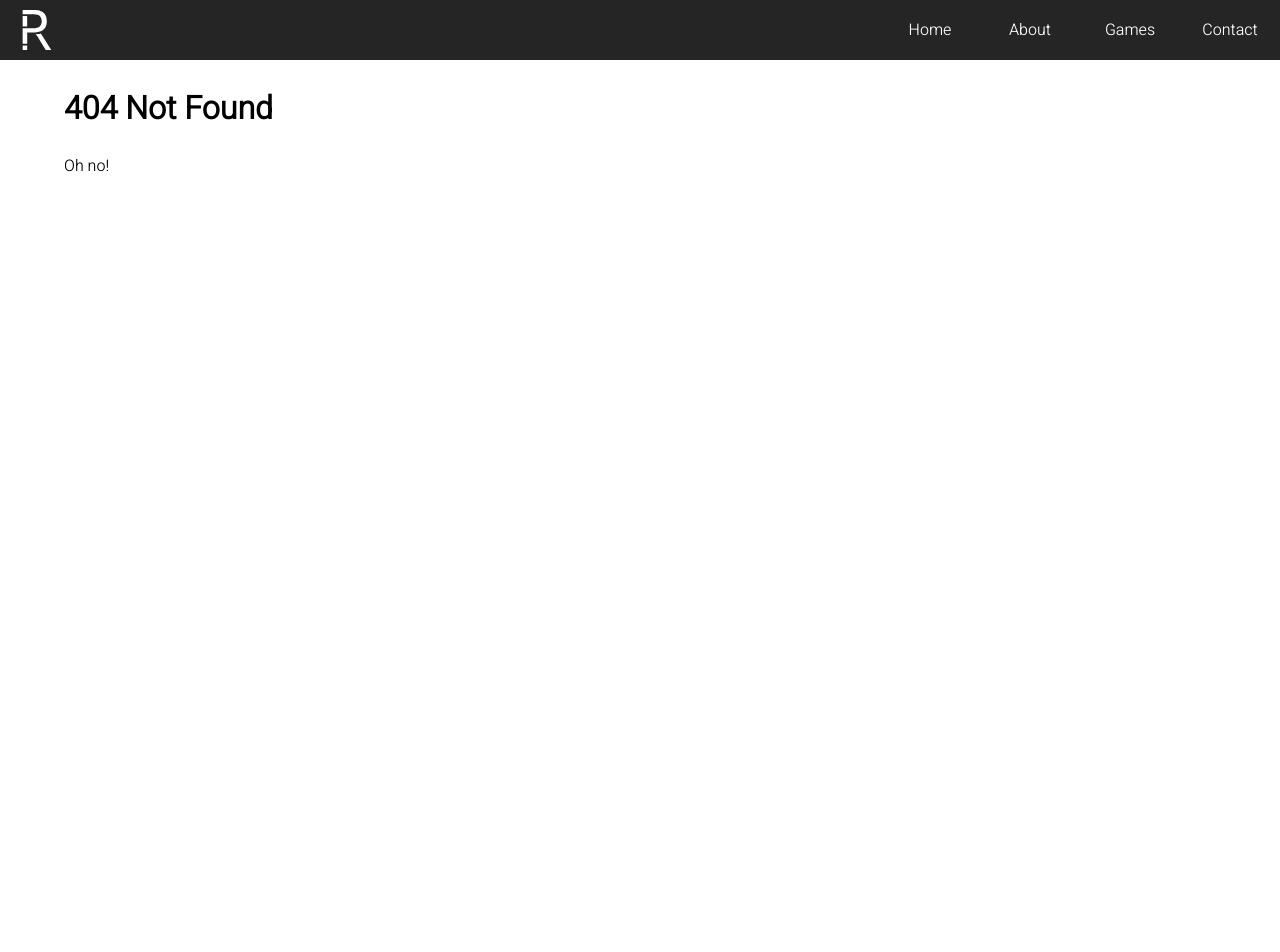
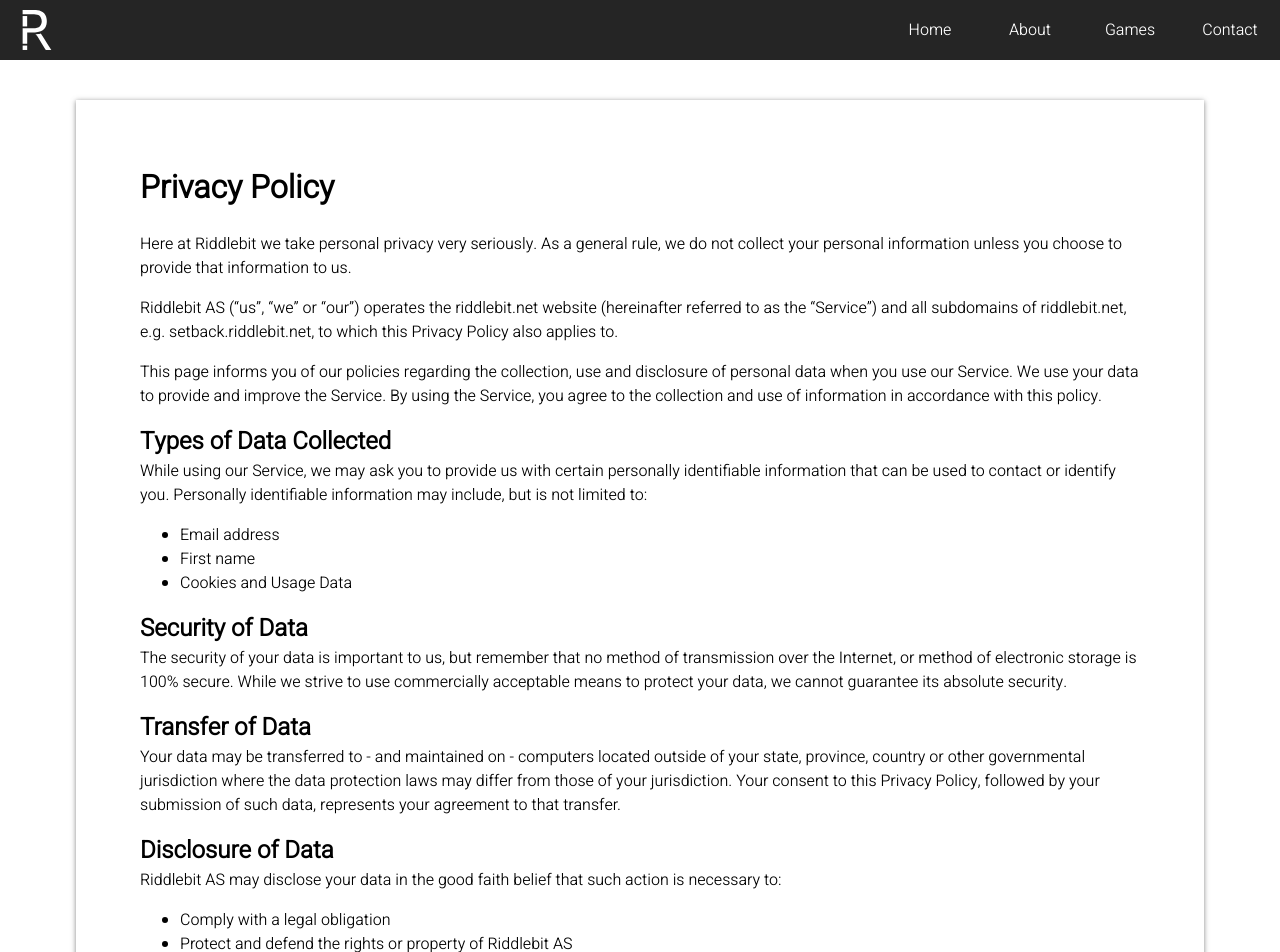
Before and after one commit to havi95/riddlebit-website, a React (Create React App) app: page /privacy in a window 1280 px wide. Before the commit this address had no page. Shown: the top 952 px of the page. Before the commit the page ends 800 px from the top, so only its background shows below. Built offline with nearby package versions, Linux system fonts and the light colour scheme.

Commit message:
Add Privacy Policy component

```diff
--- /dev/null
+++ b/src/components/Content/Content.css
@@ -0,0 +1,4 @@
+.content {
+    display: flex;
+    justify-content: center;
+}
--- a/src/components/Content/Content.js
+++ b/src/components/Content/Content.js
@@ -1,7 +1,9 @@
 import React, { Component } from 'react';
 import { Switch, Route, withRouter } from 'react-router-dom';
+import './Content.css';
 import Frontpage from './Frontpage/Frontpage';
 import Contact from './Contact/Contact';
+import Privacy from './Privacy/Privacy';
 import NotFound from './NotFound/NotFound';
 
 class Content extends Component {
@@ -29,13 +31,16 @@ class Content extends Component {
 
     render() {
         return (
+            <div className='content'>
             <Switch>
                 <Route exact path='/' component={Frontpage} />
                 <Route exact path='/about' component={Frontpage} />
                 <Route exact path='/games' component={Frontpage} />
                 <Route exact path='/contact' component={Contact} />
+                <Route exact path='/privacy' component={Privacy} />
                 <Route component={NotFound} />
             </Switch>
+            </div>
         )
     }
 }
--- /dev/null
+++ b/src/components/Content/Privacy/Privacy.css
@@ -0,0 +1,30 @@
+.privacy-content {
+    padding: 4rem;
+}
+
+.privacy-content p {
+    margin-top: 0;
+}
+
+.privacy-content h2 {
+    margin-bottom: 0;
+}
+
+@media (min-width: 1200px) {
+    .privacy-content {
+        margin-top: 100px;
+        margin-bottom: 100px;
+        max-width: 1000px;
+        box-shadow: 0 1px 5px rgba(104, 104, 104, 0.8);
+    }
+    .privacy-content h1,h2,h3 {
+        margin-top: 0;
+    }
+}
+
+@media (max-width: 730px) {
+    .privacy-content {
+        padding-right: 1rem;
+        padding-left: 1rem;
+    }
+}
--- /dev/null
+++ b/src/components/Content/Privacy/Privacy.js
@@ -0,0 +1,129 @@
+import React from 'react';
+import './Privacy.css';
+
+const Privacy = () => (
+    <div className='privacy-content'>
+        <h1>Privacy Policy</h1>
+        <p>
+            Here at Riddlebit we take personal privacy very seriously.
+            As a general rule, we do not collect your personal information
+            unless you choose to provide that information to us.
+        </p>
+        <p>
+            Riddlebit AS (“us”, “we” or “our”) operates the riddlebit.net website
+            (hereinafter referred to as the “Service”) and all subdomains of riddlebit.net,
+            e.g. setback.riddlebit.net, to which this Privacy Policy also applies to.
+        </p>
+        <p>
+            This page informs you of our policies regarding the collection,
+            use and disclosure of personal data when you use our Service.
+            We use your data to provide and improve the Service.
+            By using the Service, you agree to the collection and use of information in accordance with this policy.
+        </p>
+
+        <h2>Types of Data Collected</h2>
+        <p>
+            While using our Service, we may ask you to provide us with certain personally identifiable information
+            that can be used to contact or identify you.
+            Personally identifiable information may include, but is not limited to:
+        </p>
+        <ul>
+            <li>Email address</li>
+            <li>First name</li>
+            <li>Cookies and Usage Data</li>
+        </ul>
+
+        <h2>Security of Data</h2>
+        <p>
+            The security of your data is important to us, but remember that no method of transmission over the Internet,
+            or method of electronic storage is 100% secure.
+            While we strive to use commercially acceptable means to protect your data,
+            we cannot guarantee its absolute security.
+        </p>
+
+        <h2>Transfer of Data</h2>
+        <p>
+            Your data may be transferred to - and maintained on - computers located outside of your state, province,
+            country or other governmental jurisdiction where the data protection laws may
+            differ from those of your jurisdiction.
+            Your consent to this Privacy Policy, followed by your submission of such data,
+            represents your agreement to that transfer.
+        </p>
+
+        <h2>Disclosure of Data</h2>
+        <p>Riddlebit AS may disclose your data in the good faith belief that such action is necessary to:</p>
+        <ul>
+            <li>Comply with a legal obligation</li>
+            <li>Protect and defend the rights or property of Riddlebit AS</li>
+            <li>Prevent or investigate possible wrongdoing in connection with the Service</li>
+            <li>Protect the personal safety of users of the Service or the public</li>
+            <li>Protect against legal liability</li>
+        </ul>
+
+        <h2>Service Providers</h2>
+        <p>
+            We may employ third party companies and individuals to facilitate our Service (“Service Providers”),
+            to provide the Service on our behalf, to perform Service-related services
+            or to assist us in analyzing how our Service is used.
+            These third parties have access to your data only to perform these tasks on our behalf
+            and are obligated not to disclose or use it for any other purpose.
+        </p>
+
+        <h2>Google Analytics</h2>
+        <p>
+            Like millions of other websites, we use Google Analytics to track and report website traffic.
+            Google Analytics records data such as:
+        </p>
+        <ul>
+            <li>What device and browser you’re using</li>
+            <li>How long you stay for</li>
+            <li>What pages you navigate to</li>
+            <li>What website you came from to get here</li>
+            <li>And more</li>
+        </ul>
+        <p>
+            All of our activity falls within the bounds
+            of the <a href='https://www.google.com/analytics/terms/'>Google Analytics Terms of Service</a>.
+            You can opt-out of having made your activity on the Service available to Google Analytics
+            by installing the Google Analytics opt-out browser add-on.
+            For more information on the privacy practices of Google,
+            please visit the <a href='https://policies.google.com/'>Google Privacy & Terms webpage</a>.
+        </p>
+
+        <h2>Links to Other Sites</h2>
+        <p>
+            Our service may contain links to other sites that are not operated by us.
+            If you click on a third party link, you will be directed to that third party’s site.
+            We strongly advise you to review the Privacy Policy of every site you visit.
+            We have no control over and assume no responsibility for the content,
+            privacy policies or practices of any third party sites or services.
+        </p>
+
+        <h2>Children's Privacy</h2>
+        <p>
+            Our Service does not address anyone under the age of 18.
+            We do not knowingly collect personally identifiable information from anyone under the age of 18.
+            If your are a parent or guardian and you are aware that your children has provided us with personal data,
+            please contact us.
+            If we become aware that we have collected personal data from children
+            without verification of parental consent, we take steps to remove that information from our servers.
+        </p>
+
+        <h2>Changes to this Privacy Policy</h2>
+        <p>
+            We may update our Privacy Policy from time to time.
+            You are advised to review this Privacy Policy periodically for any changes.
+            Changes to this Privacy Policy are effective when they are posted on this page.
+        </p>
+
+        <h2>Contact Us</h2>
+        <p>If you have any questions about this Privacy Policy, please contact us:</p>
+        <ul>
+            <li>By email: <a href='mailto:contact@riddlebit.net?subject=Privacy Policy'>contact@riddlebit.net</a></li>
+            <li>Or by using our contact form</li>
+        </ul>
+
+    </div>
+);
+
+export default Privacy;
```
